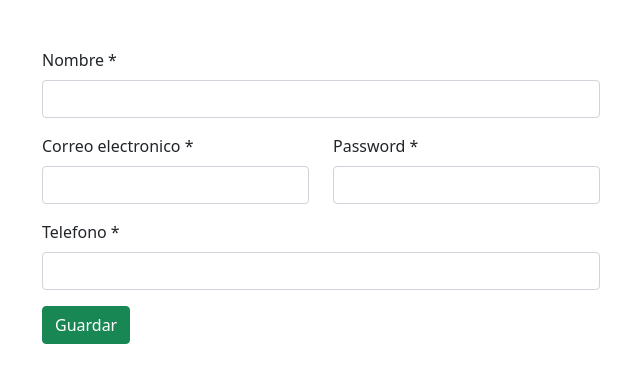
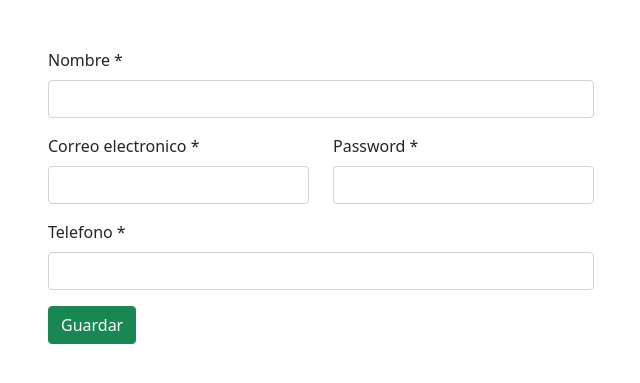
Before and after one commit to LUCHORSSTT/Proyecto, a PHP site: page /views/usuarios/usuarios/formulario_agregar.php in a window 1280 px wide. Shown: the top 383 px of the page, without its empty margins (319-959 px from the left). Run offline with PHP 8.4, Linux system fonts and the light colour scheme; some libraries are stand-ins or nearby versions.

Commit message:
Update formulario_agregar.php

```diff
--- a/views/usuarios/usuarios/formulario_agregar.php
+++ b/views/usuarios/usuarios/formulario_agregar.php
@@ -6,7 +6,7 @@
     <meta http-equiv="X-UA-Compatible" content="IE=edge">
     <meta name="viewport" content="width=device-width, initial-scale=1.0">
     <title>Insertar Usuarios</title>
-    <link rel="stylesheet" href="https://cdn.jsdelivr.net/npm/bootstrap-icons@1.3.0/font/bootstrap-icons.css" rel="stylesheet">
+    <link href="https://cdn.jsdelivr.net/npm/bootstrap@5.3.2/dist/css/bootstrap.min.css" rel="stylesheet" integrity="sha384-T3c6CoIi6uLrA9TneNEoa7RxnatzjcDSCmG1MXxSR1GAsXEV/Dwwykc2MPK8M2HN" crossorigin="anonymous">
     <link href="https://cdn.jsdelivr.net/npm/bootstrap@5.0.1/dist/css/bootstrap.min.css" rel="stylesheet">
 </head>
 <body>
```
